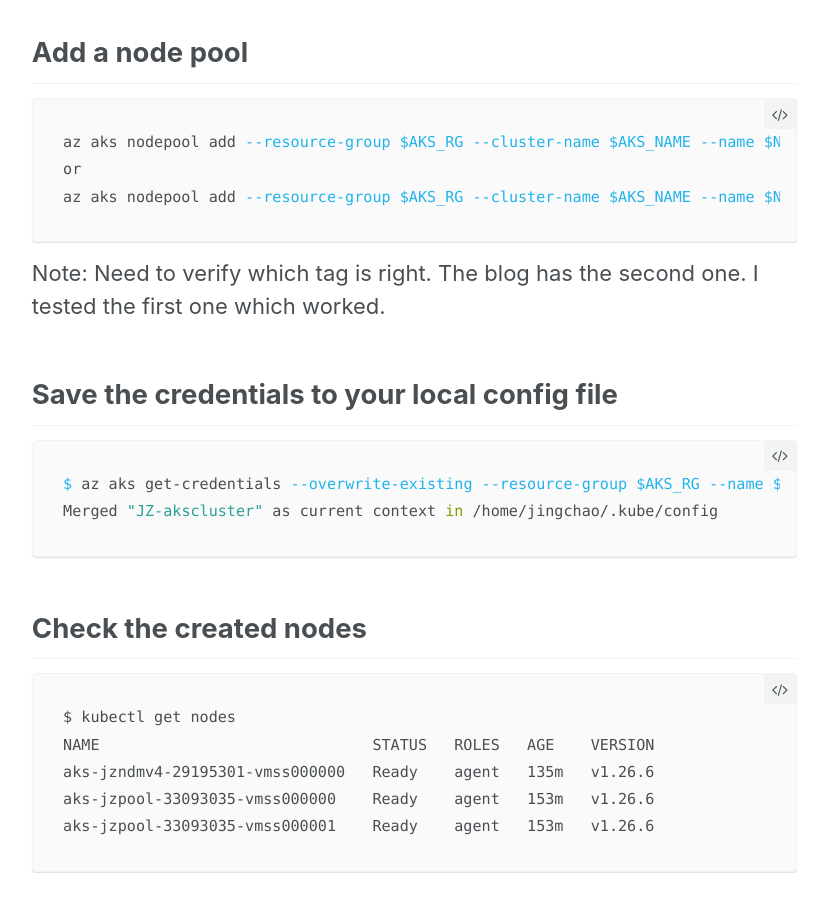
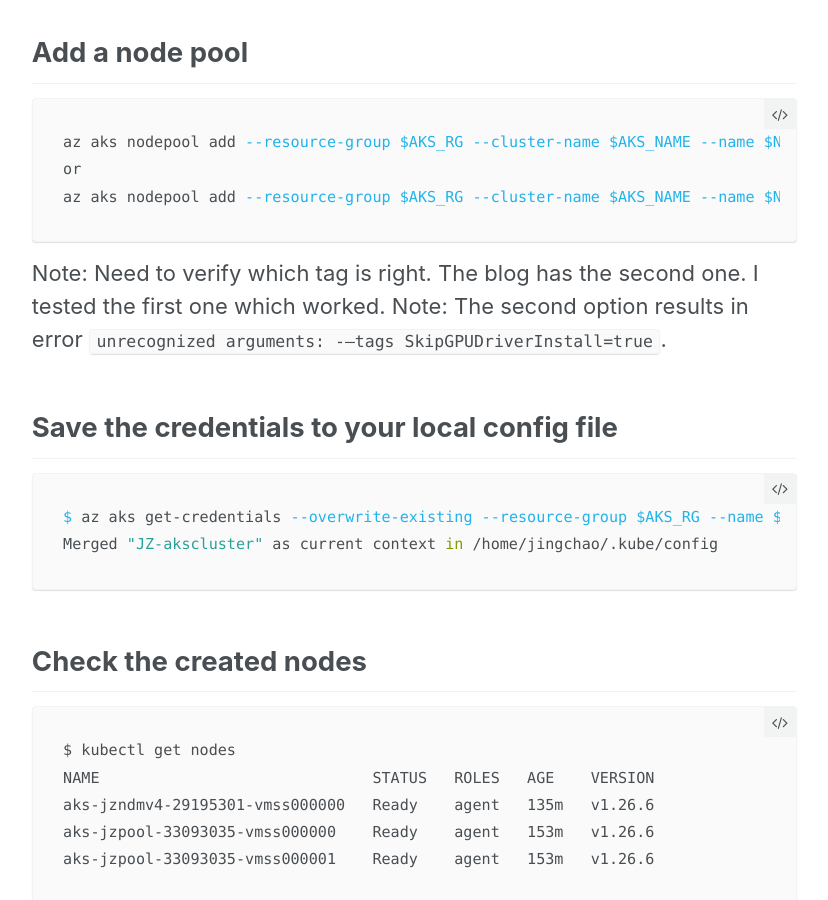
Before and after one commit to JingchaoZhang/JingchaoZhang.github.io, a Jekyll site: the page built from _posts/2023-09-11-NCCL test on AKS NDmV4 VM.md, in a window 1280 px wide and 900 px high, scrolled down 4598 px. Shown: the whole window, without its empty margins (252-1080 px from the left). Built offline with Jekyll 4.4.1, drawn with Linux system fonts in a browser that asks for light colours.

Commit message:
Update 2023-09-11-NCCL test on AKS NDmV4 VM.md

````diff
--- a/_posts/2023-09-11-NCCL test on AKS NDmV4 VM.md
+++ b/_posts/2023-09-11-NCCL test on AKS NDmV4 VM.md
@@ -141,6 +141,7 @@
 az aks nodepool add --resource-group $AKS_RG --cluster-name $AKS_NAME --name $NDMv4_POOL_NAME --node-count 1 --node-vm-size Standard_ND96amsr_A100_v4 --node-osdisk-size 128 --os-sku Ubuntu -–tags SkipGPUDriverInstall=true
 ```
 Note: Need to verify which tag is right. The blog has the second one. I tested the first one which worked.
+Note: The second option results in error `unrecognized arguments: -–tags SkipGPUDriverInstall=true`.
 
 ## Save the credentials to your local config file
 ```bash
````
